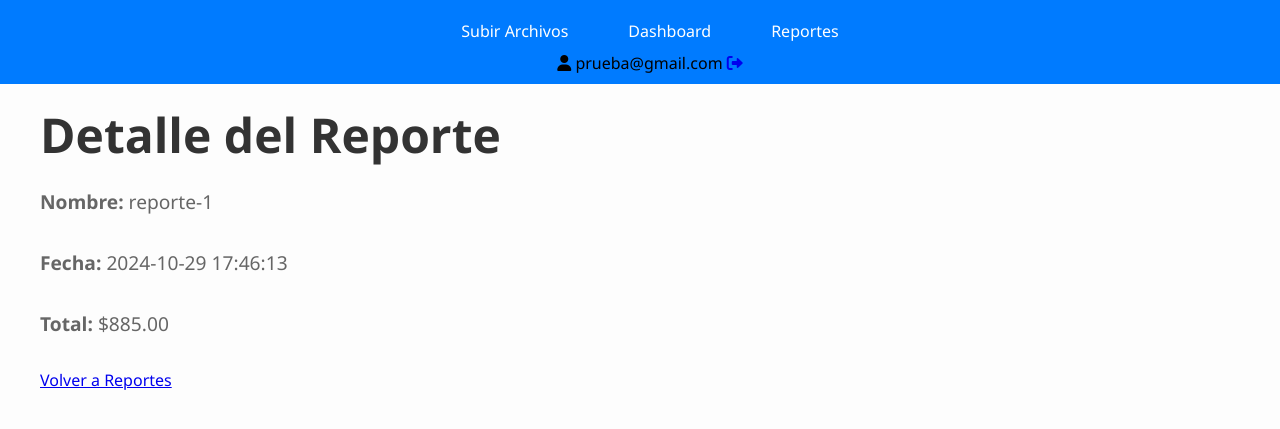
After one commit to elianisrael/pasantia_2024, a Flask app: page /reporte/1 in a window 1280 px wide. The commit adds this page. Shown: the top 429 px of the page. Run offline with Flask 3, Linux system fonts and the light colour scheme; a user stored in the database is signed in; data comes from the database, SQL or seed files in the repository; both versions use the stored data as it was after the commit.

Commit message:
Cambios
Se agrego para ver reportes guardados, se agrego botones para eliminar de forma conjunta e individual

```diff
--- a/project_pasantia/app.py
+++ b/project_pasantia/app.py
@@ -715,6 +715,32 @@ def dashboard():
                          fecha_fin=fecha_fin,
                          clientes_filtro=clientes_filtro,
                          rango_monto=rango_monto)
+@app.route('/reporte/<int:id>')
+def ver_reporte(id):
+    if 'user_id' not in session:
+        return redirect(url_for('login'))
+
+    conn = get_db_connection()
+    reporte = conn.execute('SELECT * FROM reportes WHERE id = ?', (id,)).fetchone()
+    conn.close()
+
+    if reporte is None:
+        flash("Reporte no encontrado.")
+        return redirect(url_for('reportes_anteriores'))
+
+    return render_template('ver_reporte.html', reporte=reporte)
+
+@app.route('/borrar-reporte/<int:id>', methods=['DELETE'])
+def borrar_reporte(id):
+    if 'user_id' not in session:
+        return redirect(url_for('login'))
+
+    conn = get_db_connection()
+    conn.execute('DELETE FROM reportes WHERE id = ?', (id,))
+    conn.commit()
+    conn.close()
+
+    return '', 204
 
 
 if __name__ == '__main__':
--- a/project_pasantia/static/styles.css
+++ b/project_pasantia/static/styles.css
@@ -608,7 +608,7 @@ h2 {
             top: 50%;
         }
         .dashboard-container {
-            max-width: 1500px;
+            max-width: 900px;
             margin: 50px auto;
             padding: 20px;
             background-color: #fff;
@@ -657,6 +657,7 @@ h2 {
             border-radius: 5px;
             cursor: pointer;
         }
+
         .reset-button {
             background-color: #6c757d;
             color: #fff;
@@ -688,34 +689,6 @@ h2 {
             flex: 1 1 calc(50% - 10px);
             min-width: 300px;
         }
-        /* ... otros estilos ... */
-        /* select[multiple] {
-            width: 100%;
-            height: 150px;
-            padding: 8px;
-            border: 1px solid #ddd;
-            border-radius: 4px;
-        } */
-        /* .checkbox-container {
-        max-height: 500px;
-        overflow-y: auto;
-        border: 1px solid #ddd;
-        padding: 10px;
-        border-radius: 4px;
-    } */
-    /* .checkbox-item {
-        margin-bottom: 5px;
-    }
-    .checkbox-item label {
-        margin-left: 15px;
-    } */
-
-    /* Estilo del contenedor principal */
-    /* .filter-group {
-        position: relative;
-        width: 10px;
-        margin-bottom: 5px;
-    } */
 
     /* Estilo de la lista de clientes desplegable */
     .checkbox-container {
@@ -778,7 +751,7 @@ h2 {
 }
 
 .logout-button:hover {
-    color: #12d508;
+    color: #26cf1d;
 }
 
 .hidden-checkbox {
--- /dev/null
+++ b/project_pasantia/templates/ver_reporte.html
@@ -0,0 +1,37 @@
+<!DOCTYPE html>
+<html lang="es">
+<head>
+    <meta charset="UTF-8">
+    <meta name="viewport" content="width=device-width, initial-scale=1.0">
+    <title>Dashboard de Facturación</title>
+    <link rel="stylesheet" href="/static/styles.css">
+    <script src="https://cdn.jsdelivr.net/npm/chart.js"></script>
+    <link rel="stylesheet" href="https://cdnjs.cloudflare.com/ajax/libs/font-awesome/6.0.0-beta3/css/all.min.css">
+   <nav class="navbar">
+    <ul class="menu">
+        <!-- <li><a href="{{ url_for('upload_files') }}">Ver Último Reporte</a></li> -->
+        <li><a href="/index">Subir Archivos</a></li>
+        <li><a href="/dashboard">Dashboard</a></li>
+        <li><a href="/reportes.anteriores">Reportes</a></li>
+    </ul>
+    <!-- Menú de usuario en la esquina derecha -->
+    <div class="user-info">
+        <i class="fas fa-user"></i> <!-- Ícono de usuario -->
+        <span>{{ session['user_email'] }}</span> <!-- Correo del usuario -->
+        <a href="/logout" class="logout-icon">
+            <i class="fas fa-sign-out-alt"></i> <!-- Ícono de cerrar sesión -->
+        </a>
+    </div>
+</nav>
+</head>
+
+<body>
+    <div class="container">
+    <h1>Detalle del Reporte</h1>
+    <p><strong>Nombre:</strong> {{ reporte['nombre'] }}</p>
+    <p><strong>Fecha:</strong> {{ reporte['fecha'] }}</p>
+    <p><strong>Total:</strong> ${{ "%.2f"|format(reporte['total']) }}</p>
+    <a href="/reportes.anteriores">Volver a Reportes</a>
+</div>
+</body>
+</html>
```
Also changed, not shown: project_pasantia/templates/dashboard.html (+9 -8 lines), project_pasantia/templates/reportes.html (+49 -0 lines), project_pasantia/templates/upload.html (+0 -13 lines), project_pasantia/app.db.
